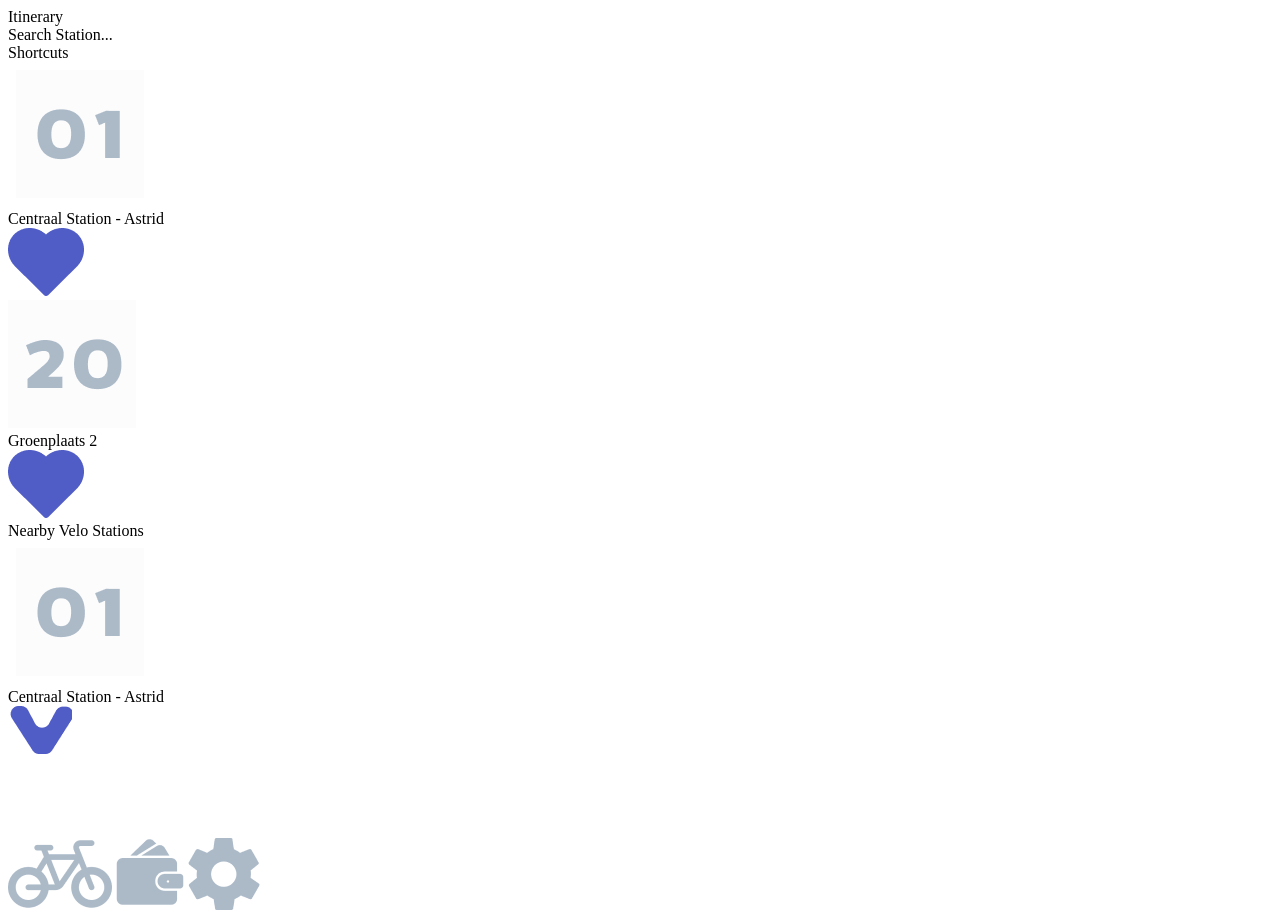
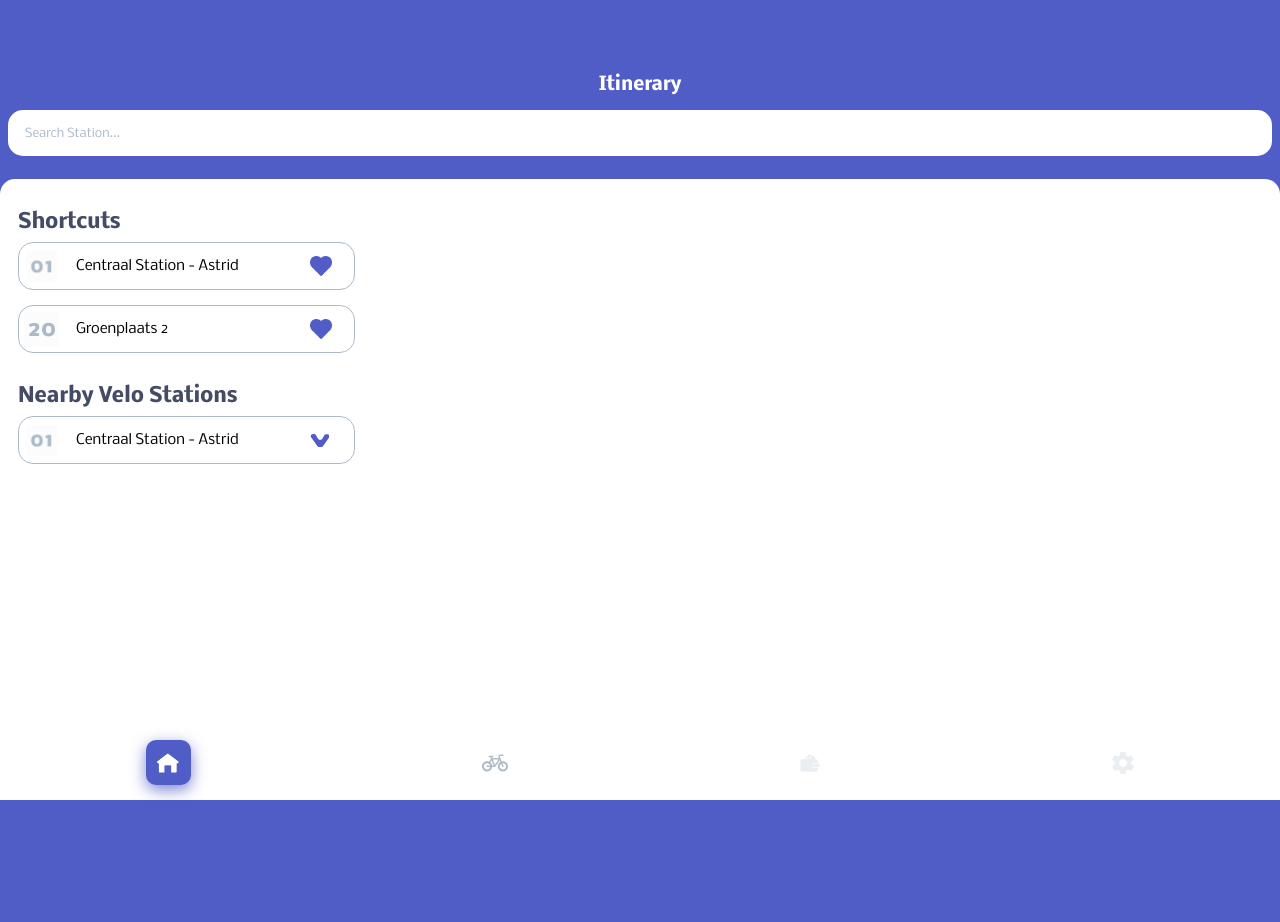
Before and after one commit to YannLeyers/ap-velo-app, a Next.js app: page / in a window 1280 px wide. After the commit the page ends 800 px from the top, so only its background shows below. Built offline with nearby package versions, Linux system fonts and the light colour scheme.

Commit message:
second commit - css

```diff
--- a/src/pages/index.js
+++ b/src/pages/index.js
@@ -20,6 +20,7 @@ export default function Home() {
         <div className='whiteCover'>
           <div className='shortcuts'>Shortcuts</div>
 
+          <div className="shortcutBoxes">
             <div className='astridBox'>
               <img src={zeroOne.src} alt="Zero One" className='zeroOneImg' />
               <div className='CentralAstrid'>Centraal Station - Astrid</div>
@@ -30,6 +31,7 @@ export default function Home() {
               <img src={twenty.src} alt="twenty" className='twentyImg' />
               <div className='groenPlaats'>Groenplaats 2</div>
               <img src={heart.src} alt="heart" className='heartImg' />
+            </div>
           </div>
 
           <div className='nearby'>Nearby Velo Stations</div>
--- a/src/styles/Home.module.css
+++ b/src/styles/Home.module.css
@@ -0,0 +1,5 @@
+@import url('https://fonts.googleapis.com/css2?family=Nobile:wght@400;700&display=swap');
+
+  .body{
+    overflow: hidden;
+  }
--- a/src/styles/globals.css
+++ b/src/styles/globals.css
@@ -0,0 +1,177 @@
+:root {
+    background-color: #515DC6;
+}
+
+.body {
+    overflow: hidden;
+}
+
+.title {
+    font-family: 'Nobile', sans-serif;
+    font-size: 18px;
+    font-weight: bold;
+    display: flex;
+    justify-content: center;
+    margin-top: 75px;
+    margin-bottom: 15px;
+    color: #ffffff;
+}
+
+.search {
+    background-color: white;
+    margin-bottom: 23px;
+    height: 46px;
+    width: 100%;
+    display: flex;
+    align-items: center;
+    border-radius: 15px;
+}
+
+.searchText {
+    font-size: 12px;
+    font-family: 'Nobile', sans-serif;
+    font-weight: normal;
+    color: #ACBAC8;
+    margin-left: 17px;
+}
+
+.whiteCover {
+    background-color: white;
+    width: 100%;
+    height: 615px;
+    left: 0;
+    position: fixed; /* Ensures the element stays in place */
+    border-top-left-radius: 15px; /* Applies border radius to the top-left corner */
+    border-top-right-radius: 15px; /* Applies border radius to the top-right corner */
+  }
+
+
+.shortcuts {
+    font-family: 'Nobile', sans-serif;
+    font-size: 20px;
+    font-weight: bold;
+    color: #434B65;
+    margin-left: 18px;
+    padding-top: 32px;
+    margin-bottom: 8px
+}
+
+shortcutBoxes{
+    display: grid;
+    justify-content: center;
+}
+
+.astridBox {
+    background-color: white;
+    width: 335px;
+    height: 46px;
+    display: flex;
+    align-items: center;
+    border: 1px solid #ACBAC8;
+    border-radius: 15px;
+    margin-bottom: 15px;
+    margin-left: 18px;
+}
+
+.zeroOneImg {
+    height: 35px;
+    height: 35px;
+    margin-left: 5px;
+    margin-right: 17px;
+}
+
+.CentralAstrid {
+    font-family: 'Nobile', sans-serif;
+    font-size: 14px;
+}
+
+.heartImg {
+    height: 20px;
+    width: 22px;
+    margin-left: 71px;
+}
+
+.groenplaatsBox {
+    background-color: white;
+    width: 335px;
+    height: 46px;
+    display: flex;
+    align-items: center;
+    border: 1px solid #ACBAC8;
+    border-radius: 15px;
+    margin-left: 18px;
+}
+
+.twentyImg {
+    height: 35px;
+    height: 35px;
+    margin-left: 5px;
+    margin-right: 17px;
+}
+
+.groenPlaats {
+    font-family: 'Nobile', sans-serif;
+    font-size: 14px;
+    margin-right: 71px;
+}
+
+.nearby {
+    font-family: 'Nobile', sans-serif;
+    color: #434B65;
+    font-size: 20px;
+    font-weight: bold;
+    margin-left: 18px;
+    padding-top: 32px;
+    margin-bottom: 8px
+}
+
+.closedImg {
+    height: 13px;
+    width: 19px;
+    margin-left: 71px;
+}
+
+.footer {
+    position: fixed;
+    bottom: 0;
+    left: 0;
+    width: 100%;
+    height: 75px;
+    background-color: white;
+    display: flex;
+    justify-content: space-around;
+    align-items: center;
+}
+
+.currentMenu {
+    height: 45px;
+    width: 45px;
+    background-color: #515DC6;
+    display: flex;
+    align-items: center;
+    justify-content: center;
+    border-radius: 10px;
+    box-shadow: 0 5px 15px rgba(81, 93, 198, 0.75);
+  }
+
+.homeImg {
+    height: 20px;
+    width: 22px;
+}
+
+.bikeImg {
+    height: 18px;
+    width: 26px;
+}
+
+.walletImg {
+    height: 20px;
+    width: 22px;
+    opacity: 25%;
+}
+
+.settingsImg {
+    height: 22px;
+    width: 22px;
+    opacity: 25%;
+}
```
Lines whose indentation alone changed are shown as unchanged.
